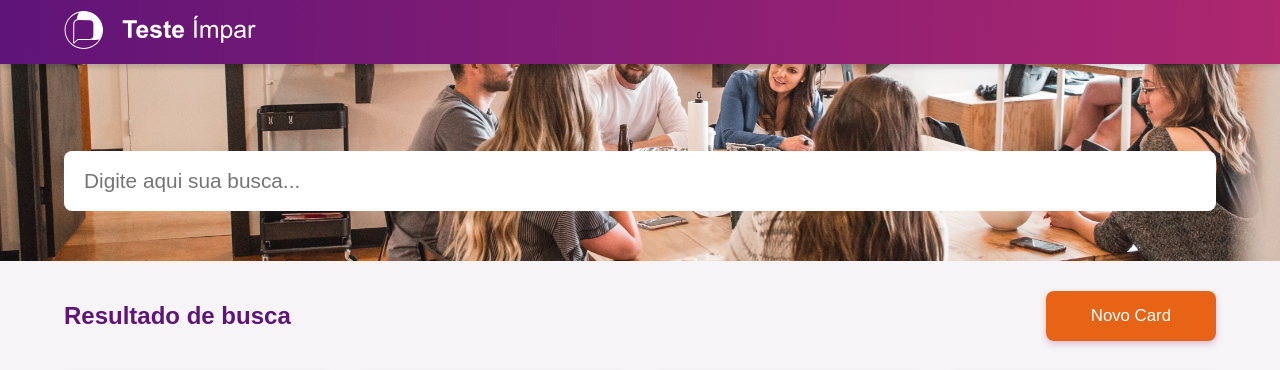
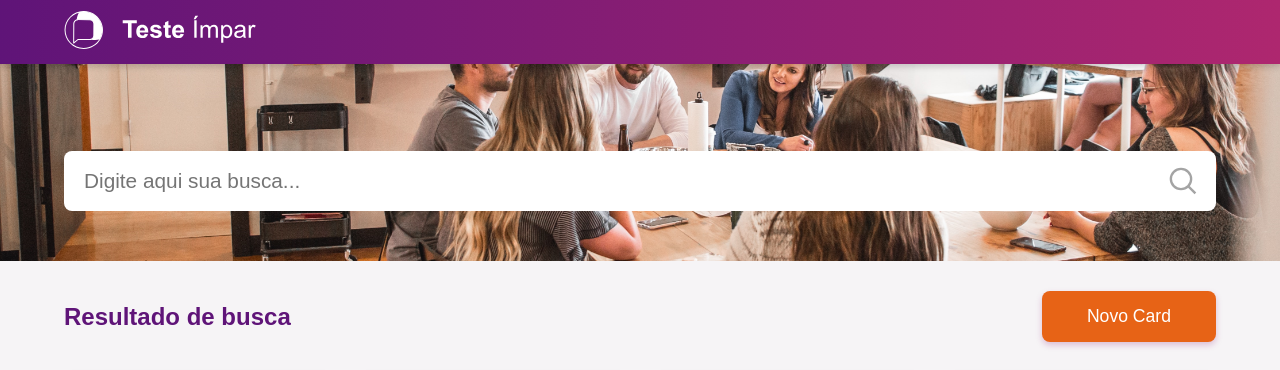
Before and after one commit to pedroparadella/frontendjr, a React (Create React App) app: page / in a window 1280 px wide. Shown: the top 370 px of the page. Built offline with nearby package versions, Linux system fonts and the light colour scheme; a web font is replaced by a local one.

Commit message:
Front Correction

```diff
--- a/package.json
+++ b/package.json
@@ -6,6 +6,7 @@
     "@testing-library/jest-dom": "^5.14.1",
     "@testing-library/react": "^11.2.7",
     "@testing-library/user-event": "^12.8.3",
+    "axios": "^0.21.4",
     "react": "^17.0.2",
     "react-dom": "^17.0.2",
     "react-icons": "^4.2.0",
--- a/src/App.css
+++ b/src/App.css
@@ -53,3 +53,10 @@ hr {
 .icon {
   margin-right: 5px;
 }
+
+.lupa {
+  position: absolute;
+  top: 163px;
+  right: 19px;
+  width: 2rem;
+}
--- a/src/components/Card.js
+++ b/src/components/Card.js
@@ -2,7 +2,7 @@ import React from 'react';
 import icone from '../images/icone.svg';
 import iconEdit from '../images/Icon-edit.svg';
 import iconTrash from '../images/Icon-trash.svg';
-import * as S from './CardElements';
+import * as S from './CardStyles';
 import { Link } from 'react-router-dom';
 
 function Card() {
--- /dev/null
+++ b/src/components/Search.js
@@ -0,0 +1,28 @@
+import React, { useState } from 'react';
+import * as S from './SearchStyles';
+import lupa from '../images/lupa.svg';
+
+export default function Search() {
+  const [search, setSearch] = useState('');
+
+  function handleSearch() {
+    console.log(search);
+  }
+
+  return (
+    <>
+      <S.SearchSection>
+        <S.Container>
+          <S.Input
+            placeholder="Digite aqui sua busca..."
+            className="usuarioInput"
+            value={search}
+            onChange={e => setSearch(e.target.value)}
+            onKeyUp={handleSearch}
+          />
+          <img src={lupa} alt="Logo" className="lupa" />
+        </S.Container>
+      </S.SearchSection>
+    </>
+  );
+}
--- /dev/null
+++ b/src/components/SearchStyles.js
@@ -0,0 +1,36 @@
+import styled from 'styled-components';
+import fundoBusca from '../images/fundo-busca.png';
+
+export const SearchSection = styled.div`
+  height: 261px;
+  background: url(${fundoBusca}) no-repeat;
+  background-size: cover;
+  background-position: center;
+`;
+
+export const Container = styled.div`
+  display: flex;
+  width: 90%;
+  max-width: 1200px;
+  margin: 0 auto;
+  height: 261px;
+  align-items: center;
+  position: relative;
+`;
+
+export const Input = styled.input`
+  padding: 20px;
+  width: 150px;
+  border: none;
+  border-radius: 8px;
+  width: 100%;
+  height: 20px;
+  top: 50px;
+  position: relative;
+  font-size: 1.3rem;
+  color: #454545;
+
+  @media (max-width: 900px) {
+    font-size: 1.1rem;
+  }
+`;
--- a/src/components/Topbar.js
+++ b/src/components/Topbar.js
@@ -1,5 +1,5 @@
 import React from 'react';
-import { Header, Container } from './TopbarElements';
+import { Header, Container } from './TopbarStyles';
 import { Link } from 'react-router-dom';
 import logo from '../images/logo-teste.svg';
 
--- a/src/pages/home.js
+++ b/src/pages/home.js
@@ -1,25 +1,21 @@
 import React from 'react';
 import * as S from './styled';
+import Search from '../components/Search';
 import Card from '../components/Card';
 
 export default function home() {
   return (
     <>
-      <S.SearchSection>
-        <S.Container>
-          <S.Input
-            placeholder="Digite aqui sua busca..."
-            className="usuarioInput"
-          />
-        </S.Container>
-      </S.SearchSection>
+      <Search />
 
       <S.ResultSection>
+
         <S.Search>
           <S.TituloCard>Resultado de busca</S.TituloCard>
           <S.Button>Novo Card</S.Button>
         </S.Search>
-        <S.Cards>
+
+        <S.ContainerCards>
           <Card />
           <Card />
           <Card />
@@ -29,7 +25,8 @@ export default function home() {
           <Card />
           <Card />
           <Card />
-        </S.Cards>
+        </S.ContainerCards>
+
       </S.ResultSection>
     </>
   );
--- a/src/pages/styled.js
+++ b/src/pages/styled.js
@@ -1,37 +1,22 @@
 import styled from 'styled-components';
-import fundoBusca from '../images/fundo-busca.png';
 
-export const SearchSection = styled.div`
-  height: 261px;
-  background: url(${fundoBusca}) no-repeat;
-  background-size: cover;
-  background-position: center;
-`;
+export const ContainerCards = styled.div`
+  display: grid;
+  grid-template-columns: auto auto auto auto;
+  grid-gap: 25px;
 
-export const Input = styled.input`
-  padding: 20px;
-  width: 150px;
-  border: none;
-  border-radius: 8px;
-  width: 100%;
-  height: 20px;
-  top: 50px;
-  position: relative;
-  font-size: 1.3rem;
-  color: #454545;
+  @media (max-width: 1200px) {
+    grid-template-columns: auto auto auto;
+  }
 
   @media (max-width: 900px) {
-    font-size: 1.1rem;
+    grid-template-columns: auto auto;
+    grid-gap: 20px;
   }
-`;
 
-export const Container = styled.div`
-  display: flex;
-  width: 90%;
-  max-width: 1200px;
-  margin: 0 auto;
-  height: 261px;
-  align-items: center;
+  @media (max-width: 600px) {
+    grid-template-columns: auto;
+  }
 `;
 
 export const ResultSection = styled.div`
@@ -54,32 +39,13 @@ export const Button = styled.button`
   border: none;
   box-shadow: 0px 3px 6px #92207242;
   padding: 15px 45px;
-  font-size: 1.05rem;
+  font-size: 1.1rem;
   font-family: Muli, sans-serif;
   cursor: pointer;
   min-width: 106px;
   @media (max-width: 450px) {
     padding: 15px 20px;
-    font-size: 0.85rem;
-  }
-`;
-
-export const Cards = styled.div`
-  display: grid;
-  grid-template-columns: auto auto auto auto;
-  grid-gap: 25px;
-
-  @media (max-width: 1200px) {
-    grid-template-columns: auto auto auto;
-  }
-
-  @media (max-width: 900px) {
-    grid-template-columns: auto auto;
-    grid-gap: 20px;
-  }
-
-  @media (max-width: 600px) {
-    grid-template-columns: auto;
+    font-size: 0.8rem;
   }
 `;
 
```
Also changed, not shown: src/components/CardStyles.js (renamed from src/components/CardElements.js), src/components/TopbarStyles.js (renamed from src/components/TopbarElements.js), 1 other file (tests, documents, lock files or other folders).
